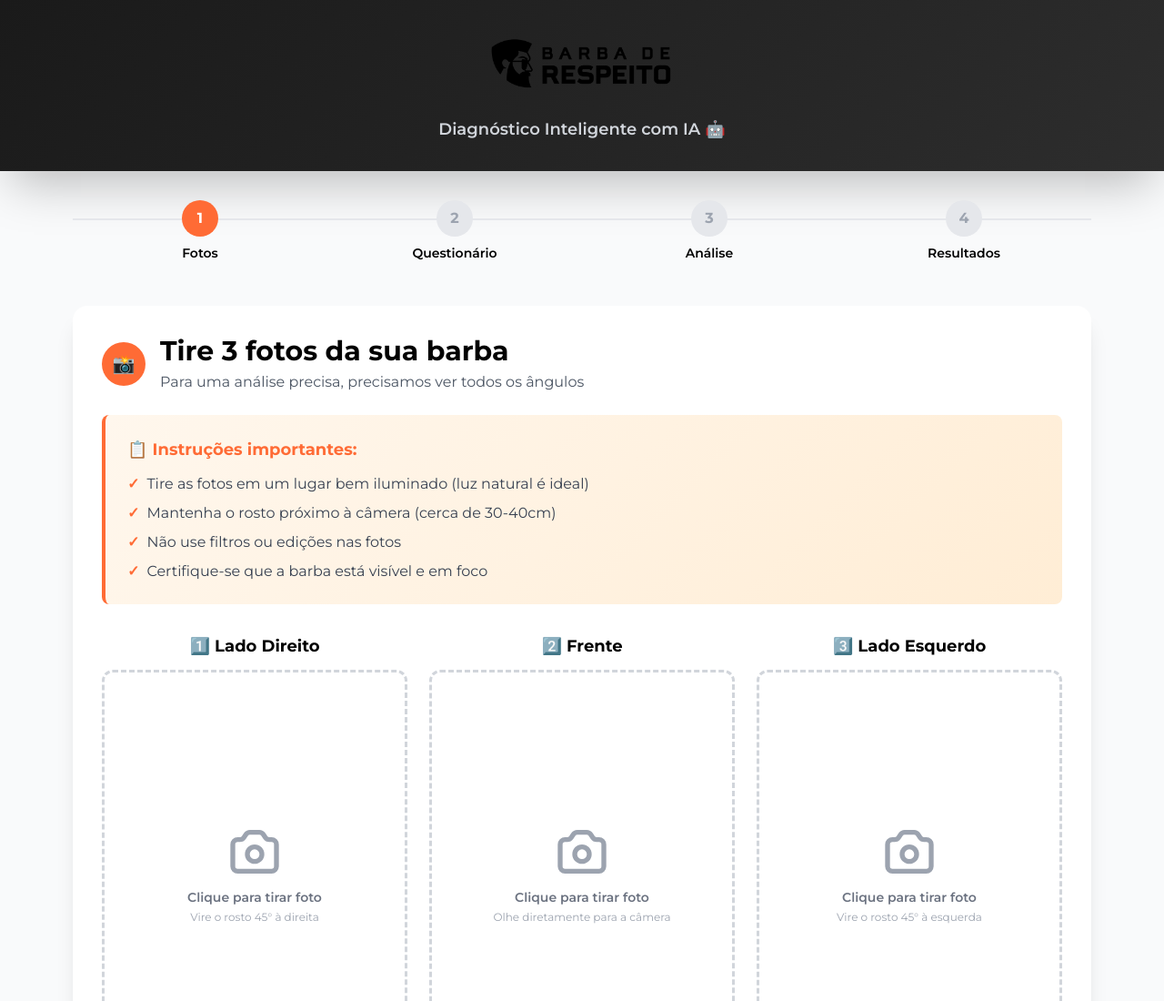
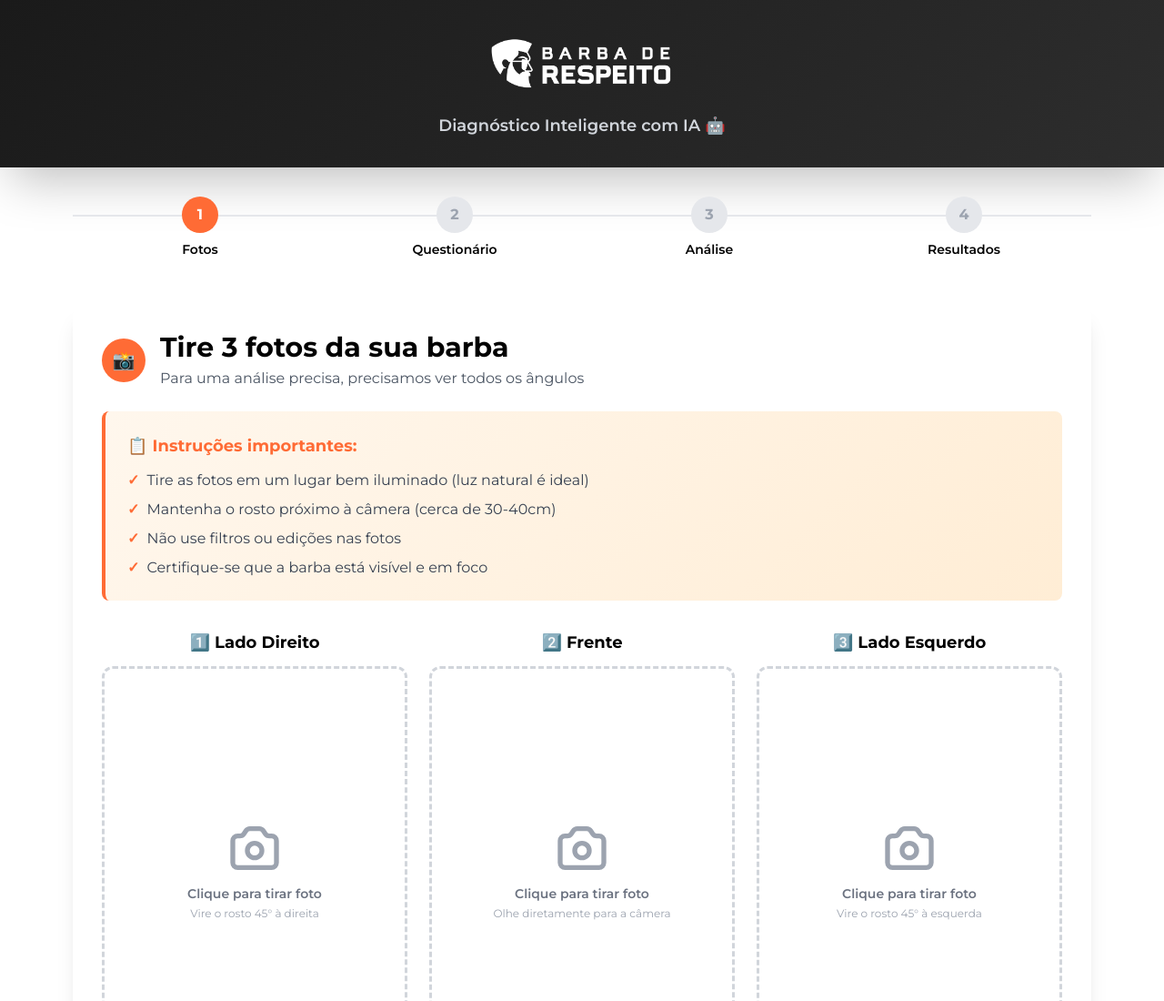
Before and after one commit to barbaderespeito/barba-diagnostico, a website: page public/index.html in a window 1280 px wide. Shown: the top 1100 px of the page at 91% size. Drawn offline with nearby package versions, Linux system fonts and the light colour scheme.

Commit message:
Logo maior e mais visível

```diff
--- a/public/index.html
+++ b/public/index.html
@@ -181,13 +181,11 @@
             color: white;
         }
     </style>
-</head>
-<body class="bg-gray-50">
-    <!-- Header -->
+<!-- Header -->
     <header class="gradient-bg text-white py-8 shadow-2xl">
         <div class="container mx-auto px-4">
-            <div class="flex justify-center mb-4">
-                <img src="/logo.png" alt="Barba de Respeito" class="h-16 md:h-20" />
+            <div class="flex justify-center mb-2">
+                <img src="/logo.png" alt="Barba de Respeito" style="height: 80px; max-width: 400px; filter: brightness(0) invert(1);" />
             </div>
             <p class="text-center mt-3 text-gray-300 text-lg font-semibold">Diagnóstico Inteligente com IA 🤖</p>
         </div>
```
